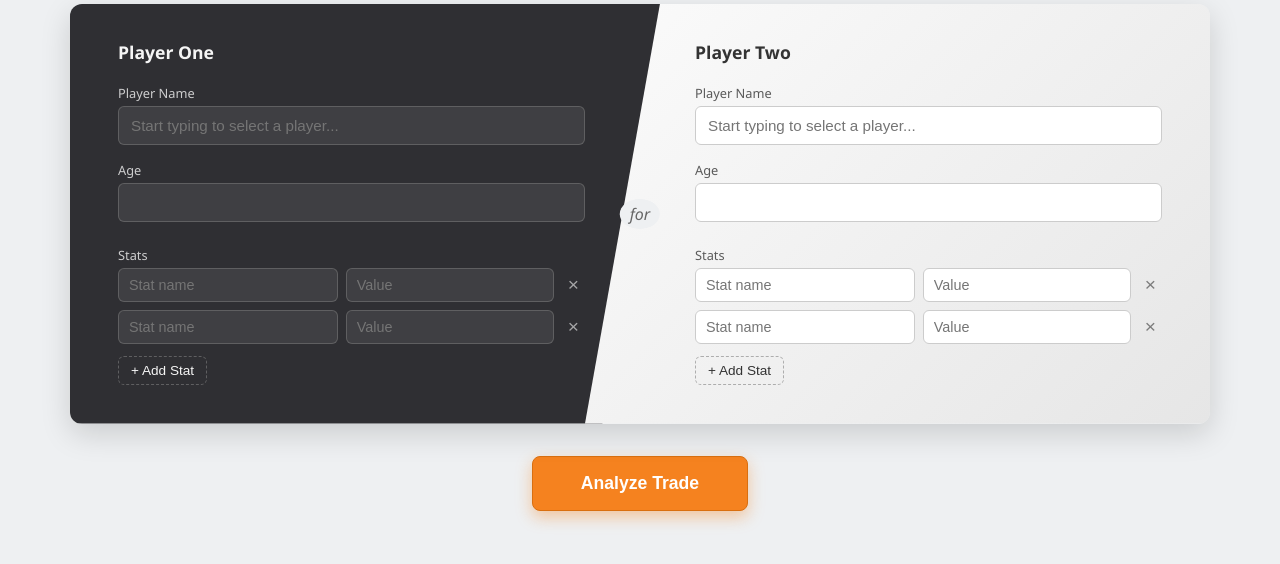
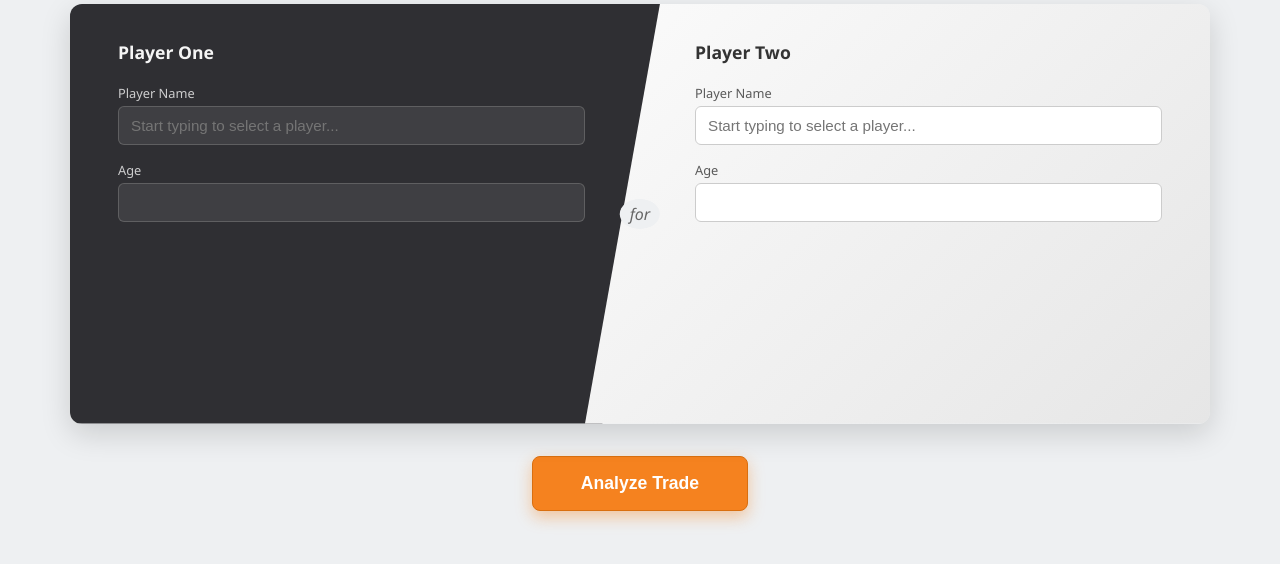
Before and after one commit to IanParrett/FantastyFootball_TradeV, a Flask app: page / in a window 1280 px wide. Shown: the part 190-754 px from the top of the page. Run offline with Flask 3, Linux system fonts and the light colour scheme.

Commit message:
Hide and lock the Stats section
Stats now come entirely from Sleeper when a player is selected -
no visible or editable stat rows. Stored in a hidden JSON field per
panel instead of the old add/remove stat-row UI, and read from there
on submit. Trims the form down to just Name and Age (plus Contract/
Salary when those toggles are on).

Co-Authored-By: Claude Sonnet 5 <noreply@anthropic.com>
Claude-Session: https://claude.ai/code/session_01MoaCA4ee37LGDiDfbpsDU4

```diff
--- a/static/script.js
+++ b/static/script.js
@@ -1,4 +1,3 @@
-const statRowTemplate = document.getElementById("stat-row-template");
 const salaryToggle = document.getElementById("salary-league-toggle");
 const leagueFormatInputs = document.querySelectorAll('input[name="league-format"]');
 const form = document.getElementById("trade-form");
@@ -22,31 +21,18 @@ leagueFormatInputs.forEach((input) => {
   });
 });
 
-function addStatRow(panel, name = "", value = "") {
-  const row = statRowTemplate.content.firstElementChild.cloneNode(true);
-  row.querySelector(".stat-name").value = name;
-  row.querySelector(".stat-value").value = value;
-  row.querySelector(".remove-stat-btn").addEventListener("click", () => row.remove());
-  panel.querySelector(".stats-list").appendChild(row);
+function setPlayerStats(panel, stats) {
+  const entries = Object.entries(stats).map(([name, value]) => ({ name, value }));
+  panel.querySelector(".stats-data").value = JSON.stringify(entries);
 }
 
-function setStatRows(panel, stats) {
-  panel.querySelector(".stats-list").innerHTML = "";
-  const entries = Object.entries(stats);
-  if (entries.length === 0) {
-    addStatRow(panel);
-    addStatRow(panel);
-    return;
+function getPlayerStats(panel) {
+  try {
+    return JSON.parse(panel.querySelector(".stats-data").value || "[]");
+  } catch (err) {
+    return [];
   }
-  entries.forEach(([name, value]) => addStatRow(panel, name, value));
 }
-
-document.querySelectorAll(".add-stat-btn").forEach((btn) => {
-  const panel = btn.closest(".panel");
-  addStatRow(panel);
-  addStatRow(panel);
-  btn.addEventListener("click", () => addStatRow(panel));
-});
 
 function debounce(fn, delay) {
   let timer;
@@ -100,7 +86,7 @@ document.querySelectorAll(".player-search").forEach((wrapper) => {
     if (detail.age != null) {
       panel.querySelector('input[name="age"]').value = detail.age;
     }
-    setStatRows(panel, detail.stats || {});
+    setPlayerStats(panel, detail.stats || {});
   });
 
   document.addEventListener("click", (event) => {
@@ -122,19 +108,12 @@ salaryToggle.addEventListener("change", () => {
 });
 
 function collectPlayer(panel) {
-  const stats = Array.from(panel.querySelectorAll(".stat-row"))
-    .map((row) => ({
-      name: row.querySelector(".stat-name").value.trim(),
-      value: row.querySelector(".stat-value").value,
-    }))
-    .filter((s) => s.name && s.value !== "");
-
   return {
     name: panel.querySelector('input[name="name"]').value,
     age: panel.querySelector('input[name="age"]').value,
     contract_length: panel.querySelector('input[name="contract_length"]').value,
     salary: salaryToggle.checked ? panel.querySelector('input[name="salary"]').value : null,
-    stats,
+    stats: getPlayerStats(panel),
   };
 }
 
--- a/static/style.css
+++ b/static/style.css
@@ -214,64 +214,6 @@ body {
   font-size: 0.8rem;
 }
 
-.stats-section {
-  margin-top: 8px;
-}
-
-.stat-row {
-  display: flex;
-  gap: 8px;
-  margin-bottom: 8px;
-  align-items: center;
-}
-
-.stat-row input {
-  padding: 8px 10px;
-  border-radius: 6px;
-  border: 1px solid rgba(128, 128, 128, 0.5);
-  background: rgba(255, 255, 255, 0.08);
-  color: inherit;
-  font-size: 0.9rem;
-}
-
-.panel-light .stat-row input {
-  background: #fff;
-  border-color: #ccc;
-}
-
-.stat-name {
-  flex: 1.4;
-}
-
-.stat-value {
-  flex: 1;
-}
-
-.remove-stat-btn {
-  background: none;
-  border: none;
-  color: inherit;
-  font-size: 1.2rem;
-  cursor: pointer;
-  opacity: 0.6;
-  line-height: 1;
-}
-
-.remove-stat-btn:hover {
-  opacity: 1;
-}
-
-.add-stat-btn {
-  background: none;
-  border: 1px dashed rgba(128, 128, 128, 0.6);
-  color: inherit;
-  padding: 6px 12px;
-  border-radius: 6px;
-  cursor: pointer;
-  font-size: 0.85rem;
-  margin-top: 4px;
-}
-
 .analyze-btn {
   display: block;
   margin: 32px auto 0;
--- a/templates/index.html
+++ b/templates/index.html
@@ -54,11 +54,7 @@
           <span class="field-label">League Salary</span>
           <input type="number" name="salary" step="any" />
         </label>
-        <div class="stats-section">
-          <span class="field-label">Stats</span>
-          <div class="stats-list"></div>
-          <button type="button" class="add-stat-btn">+ Add Stat</button>
-        </div>
+        <input type="hidden" class="stats-data" value="[]" />
       </div>
 
       <span class="for-label">for</span>
@@ -84,11 +80,7 @@
           <span class="field-label">League Salary</span>
           <input type="number" name="salary" step="any" />
         </label>
-        <div class="stats-section">
-          <span class="field-label">Stats</span>
-          <div class="stats-list"></div>
-          <button type="button" class="add-stat-btn">+ Add Stat</button>
-        </div>
+        <input type="hidden" class="stats-data" value="[]" />
       </div>
     </form>
 
@@ -97,14 +89,6 @@
     <section id="results" class="results hidden"></section>
   </div>
 
-  <template id="stat-row-template">
-    <div class="stat-row">
-      <input type="text" class="stat-name" placeholder="Stat name" />
-      <input type="number" class="stat-value" placeholder="Value" step="any" />
-      <button type="button" class="remove-stat-btn" aria-label="Remove stat">&times;</button>
-    </div>
-  </template>
-
   <script src="{{ url_for('static', filename='script.js') }}"></script>
 </body>
 </html>
```
